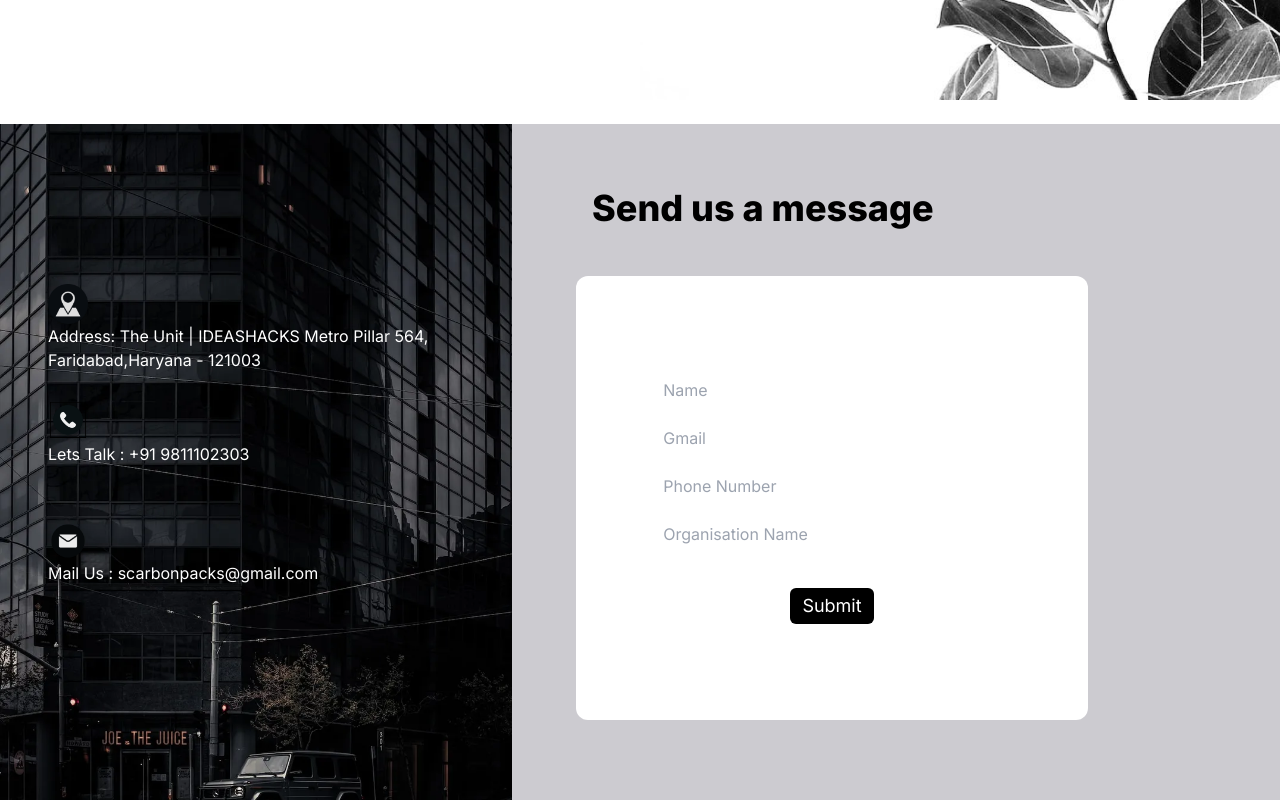
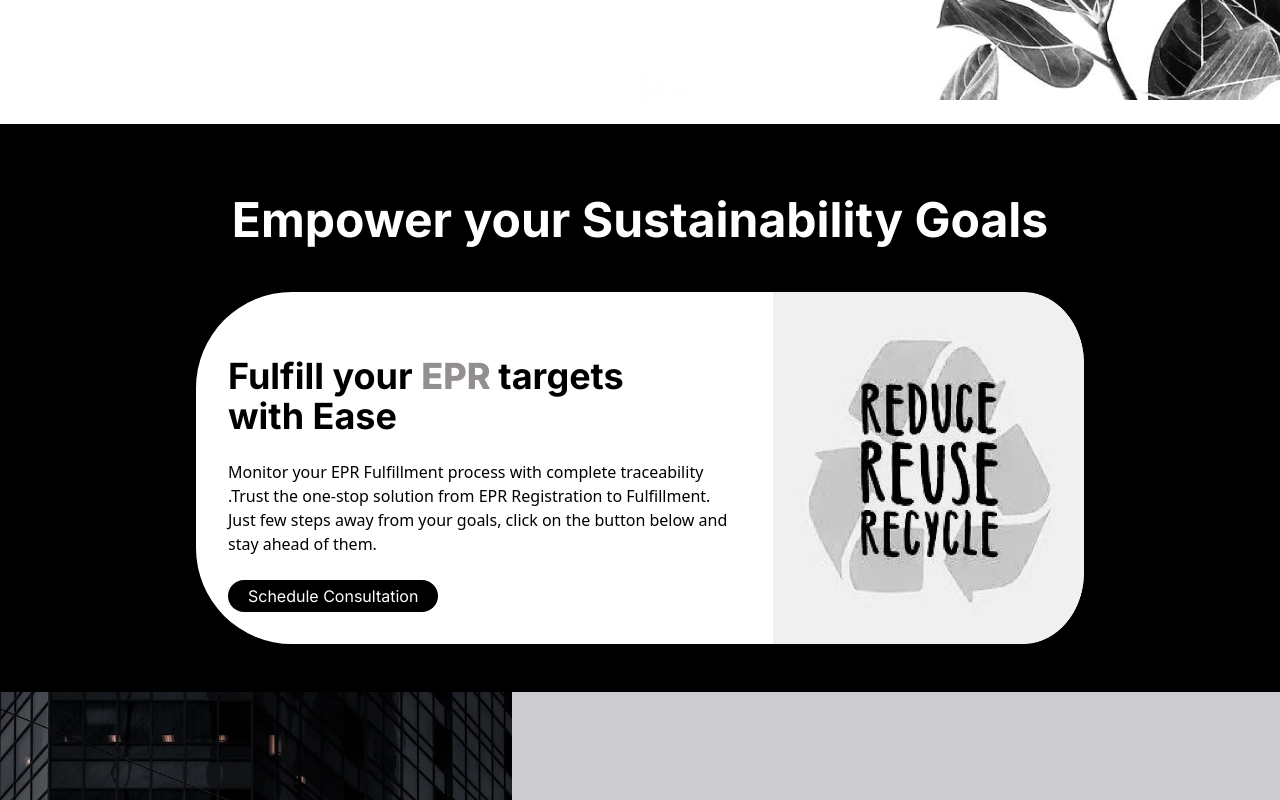
Before and after one commit to theMitocondria/vaibhav-frontend, a Next.js app: page / in a window 1280 px wide. Shown: the part 700-1500 px from the top of the page. Built offline with nearby package versions, Linux system fonts and the light colour scheme.

Commit message:
messages and epr done

```diff
--- a/app/page.js
+++ b/app/page.js
@@ -1,3 +1,4 @@
+import Epr from "@/component/Epr";
 import Footer from "@/component/Footer";
 import Landing from "@/component/Landing";
 import Navbar from "@/component/Navbar";
@@ -10,6 +11,7 @@ export default function Home() {
    <div>
      <Navbar/>
      <Landing/>
+     <Epr/>
      <SendMessage/>
      <Footer />
 
--- /dev/null
+++ b/component/Epr.js
@@ -0,0 +1,30 @@
+import React from "react";
+import Image from "next/image";
+function Epr() {
+  return (
+    <div className=" bg-black p-6 sm:p-12 items-center">
+      <div>
+        <h1 className="text-white text-center text-5xl m-6 mb-12 font-bold font-ubuntu">Empower your Sustainability Goals</h1>
+      </div>
+     <div className="flex justify-center">
+     <div className="flex bg-white rounded-2xl sm:rounded-[6rem] w-3/4">
+        <div className="p-8 w-full sm:w-[65%]">
+          <h1 className=" text-4xl font-bold mt-8 text-left">Fulfill your <span className=" text-gray font-extrabold">EPR </span> targets </h1>
+          <h1 className=" text-4xl font-bold mb-6">with Ease</h1>
+          <p className=" font-sans mb-6">
+            Monitor your EPR Fulfillment process with complete traceability
+            .Trust the one-stop solution from EPR Registration to Fulfillment.
+            Just few steps away from your goals, click on the button below and stay ahead of them.
+          </p>
+          <button className="bg-black rounded-2xl p-1 text-white pl-5 pr-5 hover:bg-gray">Schedule Consultation</button>
+        </div>
+        <div className=" w-0 sm:w-[35%]">
+          <img src="/rs.png" className="h-full w-full bg-cover" />
+        </div>
+      </div>
+     </div>
+    </div>
+  );
+}
+
+export default Epr;
--- a/component/SendMessage.js
+++ b/component/SendMessage.js
@@ -2,11 +2,11 @@ import React from 'react'
 
 function SendMessage() {
   return (
-    <div className='flex h-screen bg-light-gray pl-0'>
+    <div className='flex sm:h-screen pl-0'>
 
-        <div className='w-[40%] h-full  bg-messages bg-contain bg-no-repeat p-12 pt-40'>
+        <div className='w-[40%] h-full  bg-messages bg-cover  bg-no-repeat p-12 pt-40 hidden sm:block'>
            <div className='h-[20%]'>
-           <img src="/map.png" className=' z-10 h-10'/>
+           <img src="/map.png" className=' z-10 h-10 '/>
            <span className=' z-10 h-10 text-white'>Address: The Unit | IDEASHACKS Metro Pillar 564, Faridabad,Haryana - 121003</span>
            </div>
             <div className='h-[20%]'>
@@ -18,8 +18,9 @@ function SendMessage() {
            <span className=' z-10 h-10 text-white'>Mail Us : scarbonpacks@gmail.com</span>
            </div>
         </div>
-        <div className=' p-16 w-[60%] align-middle justify-center' >
-            <p className=' text-4xl font-extrabold pl-4'>Send us a message</p>
+        <div className=' sm:flex sm:flex-col sm:items-center sm:p-16 w-full sm:w-[60%] bg-messages sm:bg-none sm:bg-light-gray align-middle justify-center py-10 sm:py-0' >
+            <p className='text-white sm:text-black text-4xl font-extrabold pl-4'>Send us a message</p>
+            <div className=' w-screen sm:w-2/3 flex justify-center'>
             <form className='bg-white p-10 pt-24 pb-24 leading-7  mt-12 rounded-xl w-[80%] text-center' >
                 <input type="text" placeholder='Name' className=' mb-3 bord w-[80%] p-1 rounded-md border-black'/>
                 <br/>
@@ -31,6 +32,7 @@ function SendMessage() {
                 <br/>
                 <button className=' bg-black rounded-md text-center p-1 pl-3 pr-3 mt-6 text-lg text-white hover:font-light'>Submit</button>
             </form>
+            </div>
         </div>
 
     </div>
```
Also changed, not shown: public/rs.png (added).
